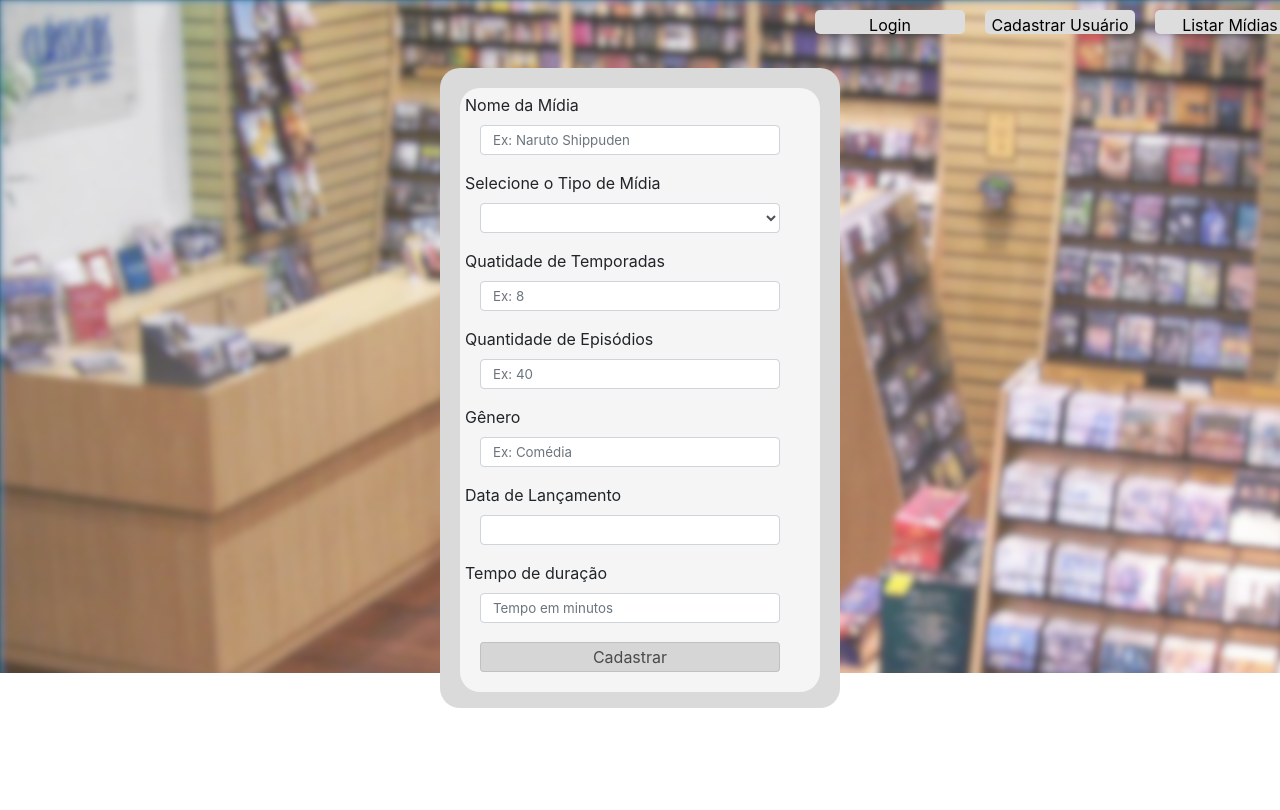
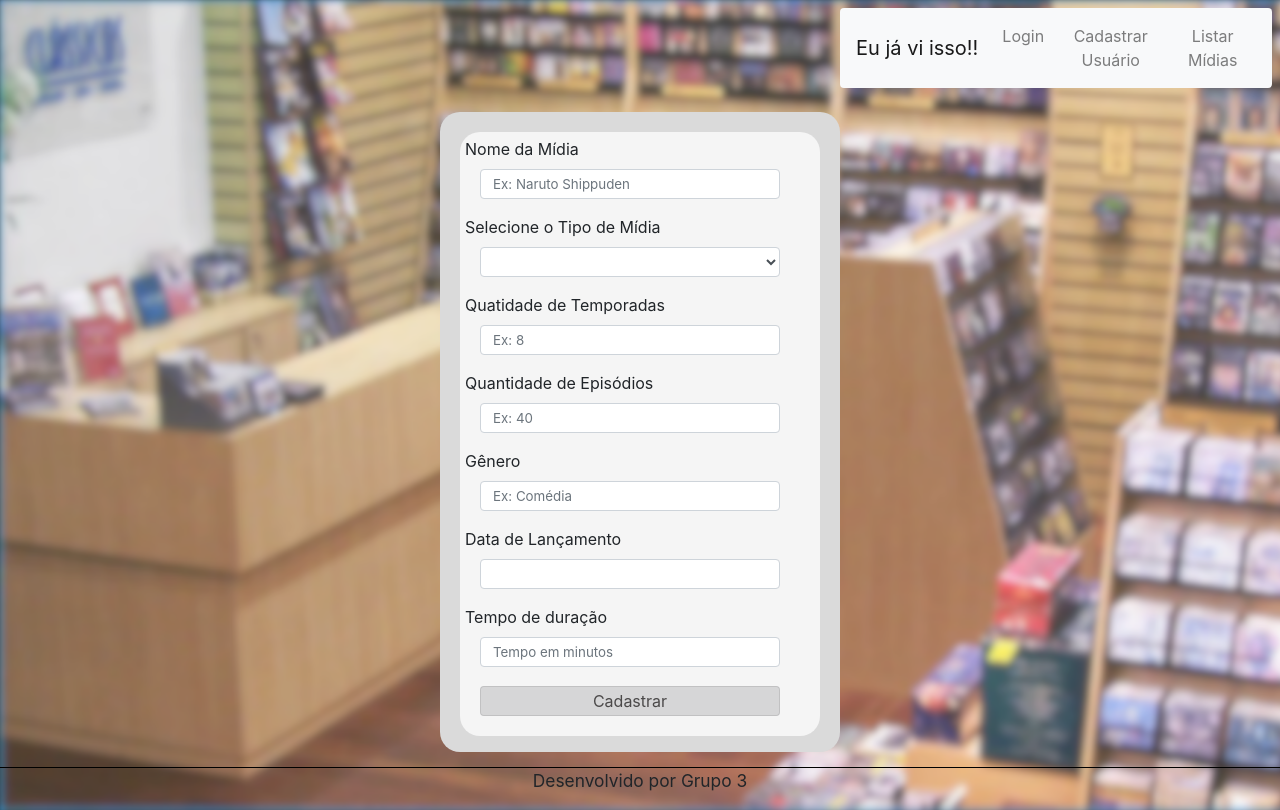
Before and after one commit to vitorHoller/projeto-trainee3, a React (Create React App) app in the folder Projeto/grupo3/: page /cadastromidia in a window 1280 px wide. Shown: the top 810 px of the page. Built offline with nearby package versions, Linux system fonts and the light colour scheme.

Commit message:
NavBar e alteração da imagem do fundo (não repete)

```diff
--- a/Projeto/grupo3/src/Pages/CadastroMidias/cadastroMidias.css
+++ b/Projeto/grupo3/src/Pages/CadastroMidias/cadastroMidias.css
@@ -1,9 +1,14 @@
-.fundo{
+.fundoCM{
     display: flex;
     flex-direction: column;
     align-items: center;
     background-image: url(./fundo_borrado.png);
-    height: 730px;
+    height: fit-content;
+    -webkit-background-size: cover;
+    -o-background-size: cover;
+    -moz-background-size: cover;
+    background-size: cover;
+    background-repeat: no-repeat;
 }
 
 .popup{
@@ -99,10 +104,12 @@
 .botao{
     color: black;
 }
-.rodape{
-    margin-top: 150px;
+
+.rodapeCM{
+    margin-top: 15px;
     text-align: center;
     font-size: 13pt;
     border-top: 1px solid black;
     width: 1350px;
+    padding-bottom: 0px;
 }
--- a/Projeto/grupo3/src/Pages/CadastroMidias/cadastroMidias.js
+++ b/Projeto/grupo3/src/Pages/CadastroMidias/cadastroMidias.js
@@ -1,6 +1,6 @@
 import React, { useState } from 'react'
 import './cadastroMidias.css'
-import { Button, Form, FormGroup, Alert } from 'react-bootstrap'
+import { Button, Form, FormGroup, Alert, Nav, NavDropdown, Navbar, FormControl } from 'react-bootstrap'
 import 'bootstrap/dist/css/bootstrap.min.css'
 import DatePicker from 'react-datepicker'
 import 'react-datepicker/dist/react-datepicker.css'
@@ -27,8 +27,8 @@ export default function CadastroMidias() {
 
 
     return (
-        <div className='fundo'>
-            <div className = 'popup mt-5 mr-5'>
+        <div className='fundoCM'>
+            <div className='popup mt-5 mr-5'>
                 {(!!nomeMidia == true
                     && !!temporadas == true
                     && !!duracao == true
@@ -51,10 +51,18 @@ export default function CadastroMidias() {
 
             </div>
 
-            <div className='header'>
-                <a href = 'http://localhost:3000/' className='ln'>Login</a>
-                <a href = 'http://localhost:3000/cadastrousuario' className='cadastro'>Cadastrar Usuário</a>
-                <a href = 'http://localhost:3000/midias' className='lm'>Listar Mídias</a>
+            <div className='header rounded' >
+                <Navbar className = 'batba rounded mt-2 mr-2' bg="light" expand="lg">
+                    <Navbar.Brand>Eu já vi isso!!</Navbar.Brand>
+                    <Navbar.Toggle aria-controls="basic-navbar-nav" />
+                    <Navbar.Collapse id="basic-navbar-nav">
+                        <Nav className="mr-auto">
+                            <Nav.Link href='http://localhost:3000/'>Login</Nav.Link>
+                            <Nav.Link href='http://localhost:3000/cadastrousuario'>Cadastrar Usuário</Nav.Link>
+                            <Nav.Link href="http://localhost:3000/midias">Listar Mídias</Nav.Link>
+                        </Nav>
+                    </Navbar.Collapse>
+                </Navbar>
             </div>
 
             <div className='form mt-4'>
@@ -131,14 +139,15 @@ export default function CadastroMidias() {
                     </FormGroup>
                     {console.log(!!nomeMidia, !!temporadas, !!duracao, !!episodios, !!selectedDate, !!genero, !!botao)}
 
-                    <Button className='botao' onClick = {() => setbotao(true)}>Cadastrar</Button>
+                    <Button className='botao' onClick={() => setbotao(true)}>Cadastrar</Button>
 
                 </Form>
+            </div>
+
+            <div className='rodapeCM'>
+                <p>Desenvolvido por Grupo 3</p>
+            </div>
 
         </div>
-
-
-        </div>
-
     );
 }
--- a/Projeto/grupo3/src/Pages/CadastroUsuario/cadastroUsuario.css
+++ b/Projeto/grupo3/src/Pages/CadastroUsuario/cadastroUsuario.css
@@ -3,7 +3,7 @@
     flex-direction: column;
     align-items: center;
     background-image: url(./fundo_borrado.png);
-    height: 630px;
+    height: 641px;
 }
 .headerCU{
     display: flex;
--- a/Projeto/grupo3/src/Pages/CadastroUsuario/cadastroUsuario.js
+++ b/Projeto/grupo3/src/Pages/CadastroUsuario/cadastroUsuario.js
@@ -1,37 +1,56 @@
 import React from "react";
 import "./cadastroUsuario.css";
 import "bootstrap/dist/css/bootstrap.min.css";
-import { Form, Col } from "react-bootstrap";
-import {Button} from "react-bootstrap"
+import { Form, Col, Nav, NavDropdown, Navbar, FormControl } from "react-bootstrap";
+import { Button } from "react-bootstrap"
 
 
 export default function cadastroUsuario() {
+
   return (
+
     <div className="fundoCU">
-      <div className="headerCU">
-        <a className="loginCU" href='http://localhost:3000'>Login</a>
-        <a className="cmCU" href='http://localhost:3000/midias'>Cadastrar Mídias</a>
-        <a className="lmCU" href='http://localhost:3000/cadastromidia'>Listar Mídias</a>
 
+      <div className='header rounded' >
+        <Navbar className='batba rounded mt-2 mr-2' bg="light" expand="lg">
+          <Navbar.Brand>Eu já vi isso!!</Navbar.Brand>
+          <Navbar.Toggle aria-controls="basic-navbar-nav" />
+          <Navbar.Collapse id="basic-navbar-nav">
+            <Nav className="mr-auto">
+              <Nav.Link href='http://localhost:3000/'>Login</Nav.Link>
+              <Nav.Link href='http://localhost:3000/cadastrousuario'>Cadastrar Usuário</Nav.Link>
+              <Nav.Link href="http://localhost:3000/midias">Listar Mídias</Nav.Link>
+            </Nav>
+          </Navbar.Collapse>
+        </Navbar>
       </div>
+
       <div className='box-'>
+
         <Form className="boxCU" >
+
           <h1 className="titleCU">Cadastre-se</h1>
+
           <Form.Group controlId="formGroupName">
             <Form.Control type="name" placeholder="Nome Completo" />
           </Form.Group>
+
           <Form.Group controlId="formGroupUsername">
             <Form.Control type="Username" placeholder="Usuário" />
           </Form.Group>
+
           <Form.Group controlId="formGroupEmail">
             <Form.Control type="email" placeholder="E-mail" />
           </Form.Group>
+
           <Form.Group controlId="formGroupPassword">
             <Form.Control type="password" placeholder="Senha" />
           </Form.Group>
+
           <Form.Group controlId="formGroupDate" className='data'>
-            <Form.Control  type="date"/>
+            <Form.Control type="date" />
           </Form.Group>
+
           <Form.Group as={Col} controlId="formGridSexo">
             <Form.Control as="select">
               <option>Gênero</option>
@@ -40,12 +59,16 @@ export default function cadastroUsuario() {
               <option>Outro</option>
             </Form.Control>
           </Form.Group>
+
           <Button type="submit">Cadastrar</Button>{' '}
+
         </Form>
       </div>
+
       <div className="rodapeCU">
         <p>Desenvolvido por Grupo 3</p>
       </div>
+
     </div>
   );
 }
--- a/Projeto/grupo3/src/Pages/ListarMidias/listarMidias.js
+++ b/Projeto/grupo3/src/Pages/ListarMidias/listarMidias.js
@@ -1,19 +1,33 @@
 import React from 'react'
 import './listarMidias.css'
-import { Button, Form, FormGroup, FormLabel } from 'react-bootstrap'
+import { Button, Form, FormGroup, FormLabel, Nav, NavDropdown, Navbar, FormControl } from 'react-bootstrap'
 import 'bootstrap/dist/css/bootstrap.min.css'
 
 export default function ListarMidias() {
+
     return (
+
         <div className='back'>
-            <div className='header'>
-                <a className='ln' href='http://localhost:3000/'>Login</a>
-                <a className='cadu' href='http://localhost:3000/cadastrousuario'>Cadastrar Usuário</a>
-                <a className='cadm' href='http://localhost:3000/cadastromidia'>Cadastrar Mídias</a>
+
+          <div className='header rounded' >
+                <Navbar className = 'batba rounded mt-2 mr-2' bg="light" expand="lg">
+                    <Navbar.Brand>Eu já vi isso!!</Navbar.Brand>
+                    <Navbar.Toggle aria-controls="basic-navbar-nav" />
+                    <Navbar.Collapse id="basic-navbar-nav">
+                        <Nav className="mr-auto">
+                            <Nav.Link href='http://localhost:3000/'>Login</Nav.Link>
+                            <Nav.Link href='http://localhost:3000/cadastrousuario'>Cadastrar Usuário</Nav.Link>
+                            <Nav.Link href="http://localhost:3000/midias">Listar Mídias</Nav.Link>
+                        </Nav>
+                    </Navbar.Collapse>
+                </Navbar>
             </div>
+
             <div className='body'>
+
                 <h1>Mídias cadastradas</h1>
                 <ul>
+
                     <div className='bordaporfora'>
                         {/*numeros de 'bloquinhos' que vai ser mostrado na pagina
                     depende da quantidade de midias inseridas que o backend passar.*/}
@@ -37,6 +51,7 @@ export default function ListarMidias() {
                             <p>Tempo de duração teste</p>
                         </li>
                     </div>
+
                     <div className='bordaporfora'>
                         <li>
                             <strong>Nome da mídia</strong>
@@ -58,6 +73,7 @@ export default function ListarMidias() {
                             <p>Tempo de duração teste</p>
                         </li>
                     </div>
+
                     <div className='bordaporfora'>
                         <li>
                             <strong>Nome da mídia</strong>
@@ -79,6 +95,7 @@ export default function ListarMidias() {
                             <p>Tempo de duração teste</p>
                         </li>
                     </div>
+
                     <div className='bordaporfora'>
                         <li>
                             <strong>Nome da mídia</strong>
@@ -100,6 +117,7 @@ export default function ListarMidias() {
                             <p>Tempo de duração teste</p>
                         </li>
                     </div>
+
                     <div className='bordaporfora'>
                         <li>
                             <strong>Nome da mídia</strong>
@@ -121,6 +139,7 @@ export default function ListarMidias() {
                             <p>Tempo de duração teste</p>
                         </li>
                     </div>
+
                     <div className='bordaporfora'>
                         <li>
                             <strong>Nome da mídia</strong>
@@ -144,9 +163,11 @@ export default function ListarMidias() {
                     </div>
                 </ul>
             </div>
+
             <footer>
                 <h3>Desenvolvido pelo Grupo3</h3>
             </footer>
+
         </div >
     )
 }
--- a/Projeto/grupo3/src/Pages/Login/Login.js
+++ b/Projeto/grupo3/src/Pages/Login/Login.js
@@ -1,16 +1,28 @@
 import React from 'react'
 import './Login.css'
-import {Button} from 'react-bootstrap'
+import {Button, Nav, NavDropdown, Navbar, FormControl} from 'react-bootstrap'
 import 'bootstrap/dist/css/bootstrap.min.css'
 
 export default function Login() {
+
     return (
+
         <div className='fundo'>
-            <div className='header'>
-                <a className = 'cadastro' href='http://localhost:3000/cadastrousuario'>Cadastrar Usuário</a>
-                <a className = 'cm' href='http://localhost:3000/cadastromidia'>Cadastrar Mídias</a>
-                <a className = 'lm'href='http://localhost:3000/midias'>Listar Mídias</a>
+
+            <div className='header rounded' >
+                <Navbar className = 'batba rounded mt-2 mr-2' bg="light" expand="lg">
+                    <Navbar.Brand>Eu já vi isso!!</Navbar.Brand>
+                    <Navbar.Toggle aria-controls="basic-navbar-nav" />
+                    <Navbar.Collapse id="basic-navbar-nav">
+                        <Nav className="mr-auto">
+                            <Nav.Link href='http://localhost:3000/'>Login</Nav.Link>
+                            <Nav.Link href='http://localhost:3000/cadastrousuario'>Cadastrar Usuário</Nav.Link>
+                            <Nav.Link href="http://localhost:3000/midias">Listar Mídias</Nav.Link>
+                        </Nav>
+                    </Navbar.Collapse>
+                </Navbar>
             </div>
+
 
             <div className='body'>
                 <div className='box'>
@@ -18,12 +30,12 @@ export default function Login() {
                     <div className='login'>
                         <input className='input' placeholder='Login'></input>
                         <input className='input' placeholder='Senha' type = 'password'></input>
-                        <Button className = 'button' variant = 'secondary' type="submit">Log In</Button>{' '}
+                        <Button className = 'button' variant = 'secondary' type="submit">Login</Button>{' '}
                     </div>
+                </div>
 
-                </div>
                 <div className = 'rodape'>
-                 <p>Criado por Grupo 3</p>
+                 <p>Desenvolvido por Grupo 3</p>
                 </div>
 
             </div>
```
Also changed, not shown: Projeto/grupo3/src/Pages/ListarMidias/listarMidias.css (+19 -0 lines), Projeto/grupo3/src/Pages/Login/Login.css (+8 -5 lines). Lines whose indentation alone changed are shown as unchanged.
